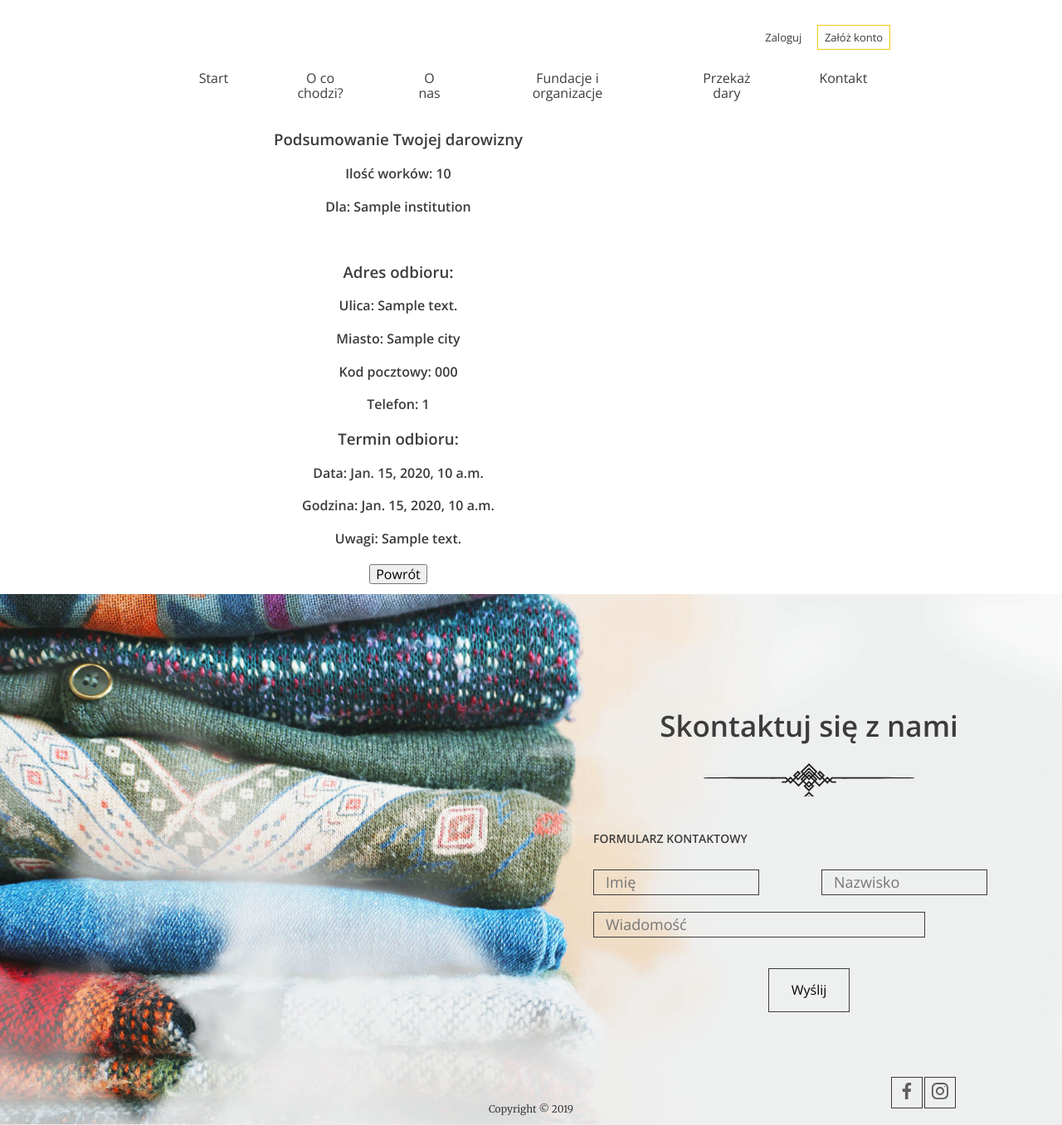
After one commit to Krzysztof-Nerwinski/Charity-Donations, a Django app: template donations/templates/donations/donation_detail.html in a window 1280 px wide. The commit adds this page. Shown: the whole page at 83% size. Run offline with Django 3.2, Linux system fonts and the light colour scheme; the template is opened without the code that fills it: most values are stand-ins (such as "Sample title", 1, 10 or a date in 2020).

Commit message:
added donation detailed view

```diff
--- a/accounts/urls.py
+++ b/accounts/urls.py
@@ -12,5 +12,5 @@ urlpatterns = [
     path('login/', auth_views.LoginView.as_view(authentication_form=CustomAuthenticationForm,
                                                 redirect_authenticated_user=True), name='login'),
     path('', include('django.contrib.auth.urls')),
-    path('profile/', UserProfileView.as_view(), name="profile"),
+    path('profile/', UserProfileView.as_view(), name='profile'),
 ]
--- /dev/null
+++ b/donations/templates/donations/donation_detail.html
@@ -0,0 +1,32 @@
+{% extends 'base.html' %}
+{% block title %} Darowizna nr. {{ donation.id }} {% endblock %}
+{% block header %}
+  <header>
+    {% include 'includes/top_menu.html' %}
+  </header>
+{% endblock %}
+{% block content %}
+  <div class="profile">
+    <h3>Podsumowanie Twojej darowizny</h3>
+    <h4>Ilość worków: {{ donation.quantity }}</h4>
+    <h4>Dla: {{ donation.institution }}</h4>
+    <br>
+
+    <h3>Adres odbioru:</h3>
+    <h4>Ulica: {{ donation.address }}</h4>
+    <h4>Miasto: {{ donation.city }}</h4>
+    <h4>Kod pocztowy: {{ donation.zip_code }}</h4>
+    <h4>Telefon: {{ donation.phone_number }}</h4>
+
+    <h3>Termin odbioru:</h3>
+    <h4>Data: {{ donation.pick_up_date }}</h4>
+    <h4>Godzina: {{ donation.pick_up_time }}</h4>
+    <h4>Uwagi: {{ donation.pick_up_comment }}</h4>
+    <a href="{% url 'profile' %}">
+      <button type="button" class="button">Powrót</button>
+    </a>
+  </div>
+  <br>
+
+
+{% endblock %}
--- a/donations/urls.py
+++ b/donations/urls.py
@@ -1,4 +1,6 @@
 from django.urls import path
+
+from donations.views import SingleDonationView
 from . import views
 from .views import ArchiveDonation
 
@@ -6,4 +8,6 @@ urlpatterns = [
     path('', views.LandingPageView.as_view(), name='index'),
     path('add_donation/', views.AddDonationView.as_view(), name='add-donation'),
     path('archive_donation/<int:donation_id>/', ArchiveDonation.as_view(), name='archive_donation'),
+    path('donation/<int:pk>/', SingleDonationView.as_view(), name='donation'),
+
 ]
```
Also changed, not shown: accounts/templates/user_site.html (+8 -4 lines), donations/views.py (+6 -1 lines), accounts/views.py (line endings or trailing spaces), donations/templates/form.html (indentation only).
